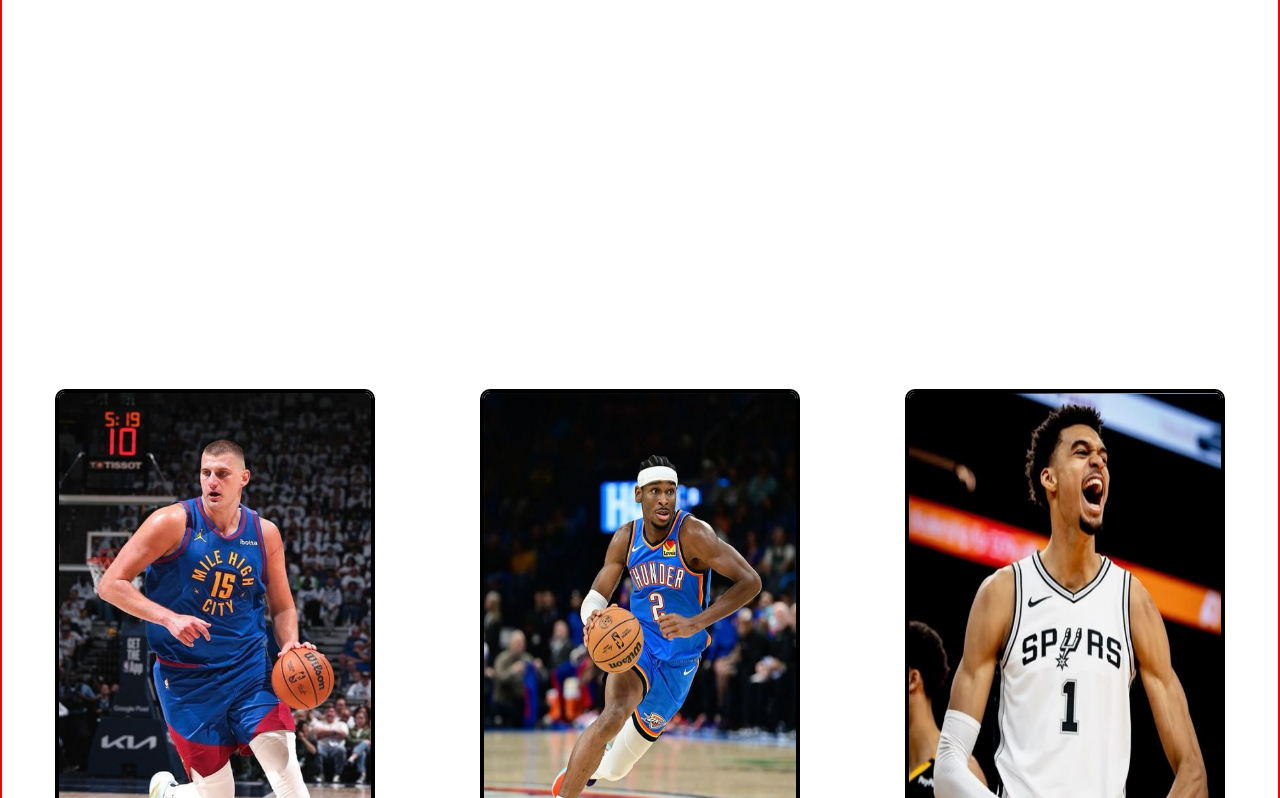
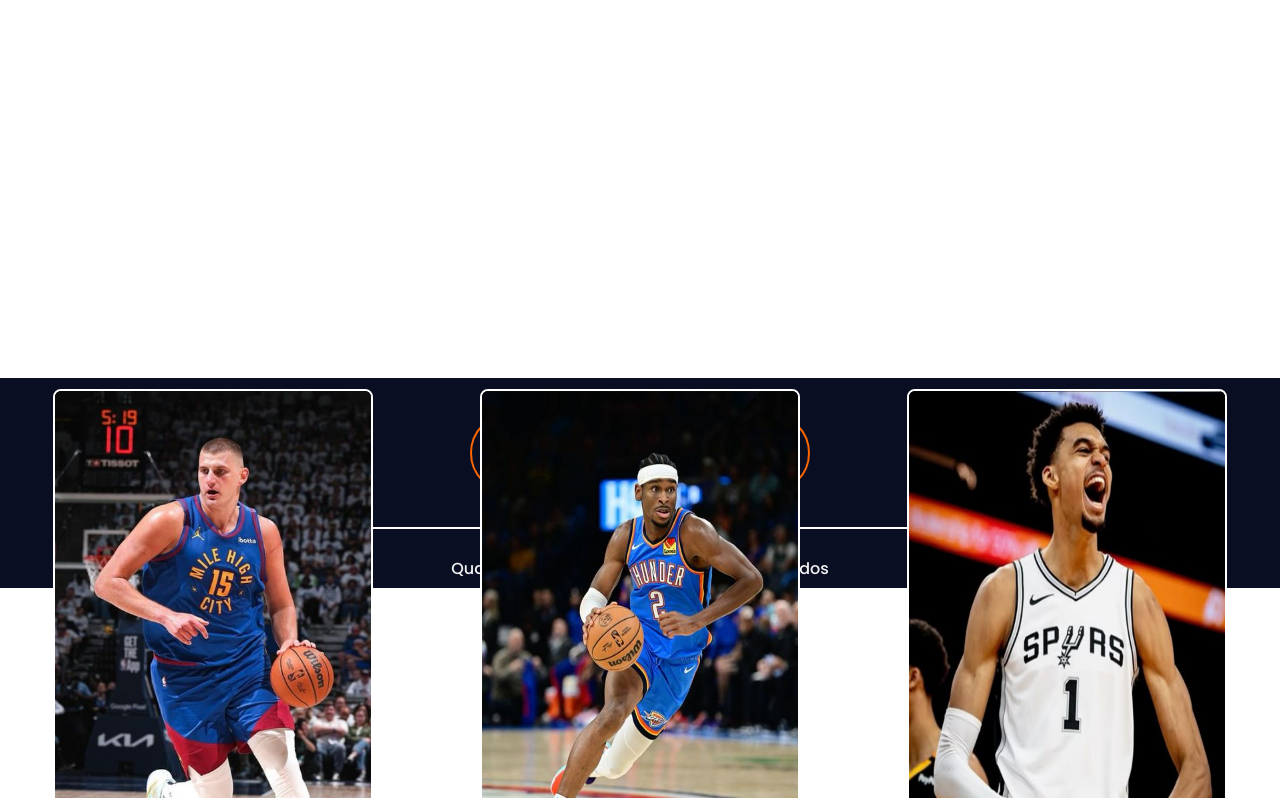
Before and after one commit to CaioSouza021/QuadraLaranja, a React (Vite) app: page / in a window 1280 px wide. Shown: the part 1129-1927 px from the top of the page. Built offline with nearby package versions, Linux system fonts and the light colour scheme.

Commit message:
adicionando Footer

```diff
--- a/src/Pages/Home/Home.module.scss
+++ b/src/Pages/Home/Home.module.scss
@@ -129,7 +129,6 @@
 // CAIXA DOS CARDS
 
 .boxInfo ul li {
-  border: solid 2px red;
   width: 100%;
   height: 1700px;
   display: flex;
@@ -170,14 +169,19 @@
 
   box-shadow: 0px, 0px, 10px rgba(0, 0, 0, 0.621);
   backface-visibility: hidden;
-  border: solid 2px;
 }
+
+.container .flip .PlayerFlip {
+  border: solid 2px #fff;
+}
+
 // ESTILO NO VERSO DO CARD
 .tras {
   width: 100%;
   height: 550px;
   background-color: #fe6600;
   transform: rotateY(180deg);
+  border: solid 2px #fff;
 }
 
 // ESTILO DA CAIXA DA LOGO
@@ -249,9 +253,9 @@
 
 // ESTILO DA DESCRIÇÃO DOS ATLETAS
 .boxInfo .boxDescri {
-  border: solid 2px red;
   background-color: #00000060;
   width: 100%;
+  height: 100%;
   text-align: center;
   display: flex;
   justify-content: center;
--- a/src/Pages/Quadras/Quadras.jsx
+++ b/src/Pages/Quadras/Quadras.jsx
@@ -1,6 +1,5 @@
 import S from "./Quadras.module.scss";
 import "bootstrap-icons/font/bootstrap-icons.css";
-import BG from "../../assets/img/Hero.jpg";
 import Knicks from "../../assets/img/QuadraKnicks.png";
 import Philadelphia from "../../assets/img/Arenas/PhiladelphiaArena.webp";
 import Bulls from "../../assets/img/Arenas/BullsArena.jpg";
--- a/src/components/Footer/Footer.jsx
+++ b/src/components/Footer/Footer.jsx
@@ -1,5 +1,28 @@
 import S from "./Footer.module.scss";
+import "bootstrap-icons/font/bootstrap-icons.css";
 
 export default function Footer() {
-  return <></>;
+  return (
+    <>
+      <footer>
+        <div className={S.BoxSocial}>
+          <div className={S.BoxIcons}>
+            <i class="bi bi-linkedin"></i>
+          </div>
+          <div className={S.BoxIcons}>
+            <i class="bi bi-github"></i>
+          </div>
+          <div className={S.BoxIcons}>
+            <i class="bi bi-instagram"></i>
+          </div>
+        </div>
+        <div className={S.LinhaDivisoria}>
+          <div className={S.ConteudoLinha}></div>
+        </div>
+        <div className={S.BoxDireitos}>
+          <p>Quadra Laranja © Todos os direitos reservados</p>
+        </div>
+      </footer>
+    </>
+  );
 }
--- a/src/components/Footer/Footer.module.scss
+++ b/src/components/Footer/Footer.module.scss
@@ -0,0 +1,63 @@
+// rodapé
+footer {
+  background-color: #0a0e23;
+  height: 200px;
+  width: 100%;
+}
+
+// Redes Sociais
+footer .BoxSocial {
+  height: 150px;
+  width: 100%;
+  display: flex;
+  align-items: center;
+  justify-content: center;
+  gap: 50px;
+}
+footer .BoxSocial .BoxIcons {
+  height: 80px;
+  width: 80px;
+  display: flex;
+  align-items: center;
+  justify-content: center;
+  border: solid 2px #fe6600;
+  border-radius: 50%;
+}
+.BoxSocial .BoxIcons i {
+  color: #f2f2f2;
+  font-size: 40px;
+  border-radius: 50%;
+}
+
+// linha branca
+footer .LinhaDivisoria {
+  width: 100%;
+  height: 0px;
+  display: flex;
+  align-items: center;
+  justify-content: center;
+}
+
+footer .LinhaDivisoria .ConteudoLinha {
+  border: solid 1px #fff;
+  width: 60%;
+}
+
+footer .BoxDireitos {
+  height: 40px;
+  width: 100%;
+
+  display: flex;
+  align-items: center;
+  text-align: center;
+  justify-content: center;
+  background-color: #0a0e23;
+
+  margin-top: 20px;
+}
+
+footer .BoxDireitos p {
+  color: #f2f2f2;
+  font-weight: 500;
+  font-size: 1rem;
+}
```
